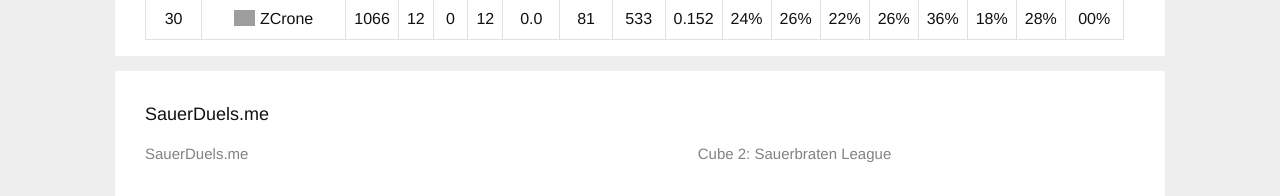
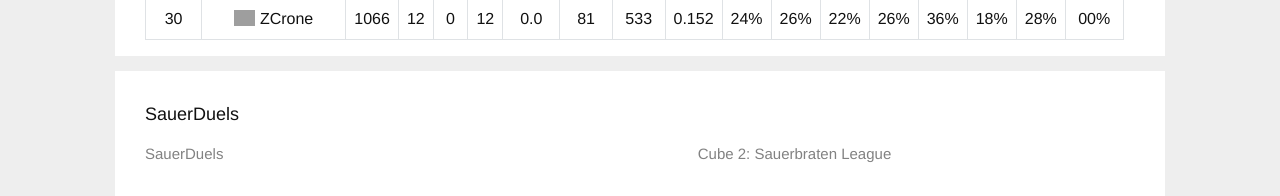
Before and after one commit to sauerduels/website, a Jekyll site: the page built from _rankings/ffa.html, in a window 1280 px wide and 900 px high, scrolled down 948 px. Shown: the part 704-900 px from the top of the window. Built offline with Jekyll 4.4.1, drawn with Linux system fonts in a browser that asks for light colours; a script that is not in the unit is left out; some of the changed text lies outside the part shown; grey boxes are pictures that could not be loaded.

Commit message:
rename links from .me to .org

```diff
--- a/_config.yml
+++ b/_config.yml
@@ -13,7 +13,7 @@
 # you will see them accessed via {{ site.title }}, {{ site.email }}, and so on.
 # You can create any custom variable you would like, and they will be accessible
 # in the templates via {{ site.myvariable }}.
-title: SauerDuels.me
+title: SauerDuels
 email:
 description: >- # this means to ignore newlines until "baseurl:"
   Cube 2: Sauerbraten League
@@ -23,9 +23,9 @@
 #github_username:  jekyll
 timezone: CET
 future: true
-demobaseurl: "http://sauerduels.me/demos/"
-screenbaseurl: "http://sauerduels.me/screens/"
-flagbaseurl: "http://sauerduels.me/images/"
+demobaseurl: "http://sauerduels.org/demos/"
+screenbaseurl: "http://sauerduels.org/screens/"
+flagbaseurl: "http://sauerduels.org/images/"
 
 # Build settings
 markdown: kramdown
--- a/_rankings/ffa.html
+++ b/_rankings/ffa.html
@@ -19,13 +19,13 @@
             <th>K/D</th>
             <!-- <th><span class="abbr" title="Suicides">S</span></th> -->
             <th><span class="abbr" title="Accuracy">Acc</span></th>
-            <th><img class="icon" src="https://sauerduels.me/images/shotgun.png" alt="Shotgun"/></th>
-            <th><img class="icon" src="https://sauerduels.me/images/chaingun.png" alt="Chaingun"/></th>
-            <th><img class="icon" src="https://sauerduels.me/images/rocket.png" alt="Rocket Launcher"/></th>
-            <th><img class="icon" src="https://sauerduels.me/images/rifle.png" alt="Rifle"/></th>
-            <th><img class="icon" src="https://sauerduels.me/images/grenade.png" alt="Grenade Launcher"/></th>
-            <th><img class="icon" src="https://sauerduels.me/images/pistol.png" alt="Pistol" /></th>
-            <th><img class="icon" src="https://sauerduels.me/images/fist.png" alt="Chainsaw"/></th>
+            <th><img class="icon" src="https://sauerduels.org/images/shotgun.png" alt="Shotgun"/></th>
+            <th><img class="icon" src="https://sauerduels.org/images/chaingun.png" alt="Chaingun"/></th>
+            <th><img class="icon" src="https://sauerduels.org/images/rocket.png" alt="Rocket Launcher"/></th>
+            <th><img class="icon" src="https://sauerduels.org/images/rifle.png" alt="Rifle"/></th>
+            <th><img class="icon" src="https://sauerduels.org/images/grenade.png" alt="Grenade Launcher"/></th>
+            <th><img class="icon" src="https://sauerduels.org/images/pistol.png" alt="Pistol" /></th>
+            <th><img class="icon" src="https://sauerduels.org/images/fist.png" alt="Chainsaw"/></th>
         </tr>
     </thead>
     <tbody>
--- a/_rankings/insta.html
+++ b/_rankings/insta.html
@@ -19,8 +19,8 @@
             <th>K/D</th>
             <!-- <th><span class="abbr" title="Suicides">S</span></th> -->
             <th><span class="abbr" title="Accuracy">Acc</span></th>
-            <th><img class="icon" src="https://sauerduels.me/images/rifle.png" alt="Rifle"/></th>
-            <th><img class="icon" src="https://sauerduels.me/images/fist.png" alt="Chainsaw"/></th>
+            <th><img class="icon" src="https://sauerduels.org/images/rifle.png" alt="Rifle"/></th>
+            <th><img class="icon" src="https://sauerduels.org/images/fist.png" alt="Chainsaw"/></th>
         </tr>
     </thead>
     <tbody>
```
Also changed, not shown: _config_production.yml (+5 -5 lines), _rankings/effic.html (+6 -6 lines).
